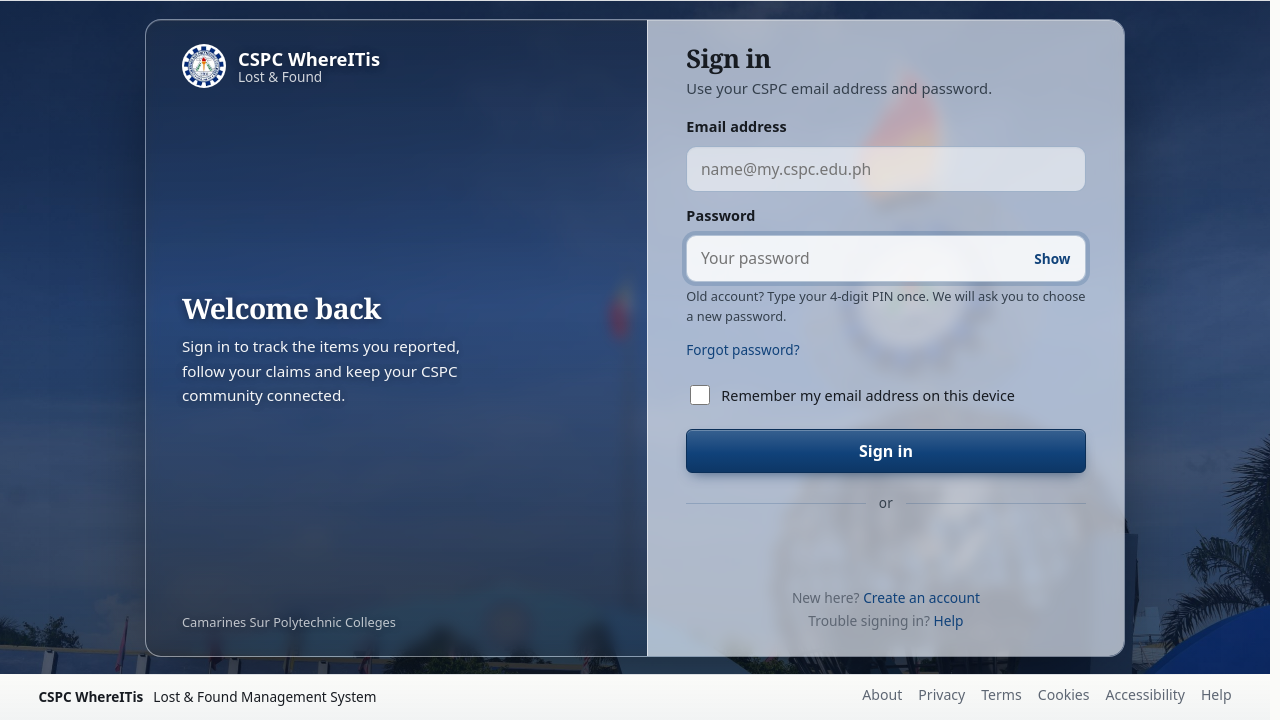
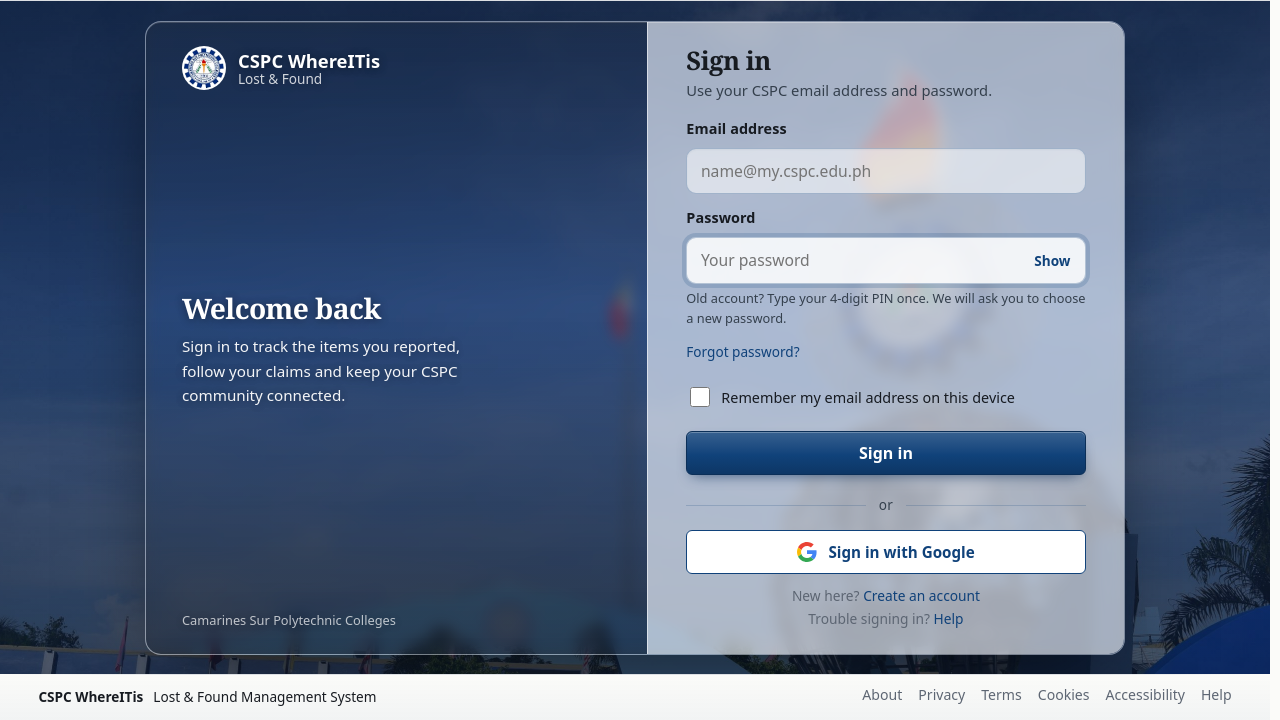
Before and after one commit to jusalipio-123/cspc-whereitis, a Node server app: page /sign-in in a window 1280 px wide. Shown: the part 80-800 px from the top of the page. Run offline with Node 20, Linux system fonts and the light colour scheme; some libraries are stand-ins or nearby versions.

Commit message:
Style Google button with site colors

```diff
--- a/public/css/style.css
+++ b/public/css/style.css
@@ -599,21 +599,23 @@ main > .container > section:last-child { margin-bottom: 0; }
 :root[data-theme="dark"] .auth-google__divider { color: var(--muted); }
 :root[data-theme="dark"] .auth-google__divider::before,
 :root[data-theme="dark"] .auth-google__divider::after { background: rgba(255, 255, 255, .18); }
-.auth-google-custom { width: 100%; min-height: 48px; display: flex; align-items: center; justify-content: center; gap: .75rem;
-  background: #fff; color: #1f2937; border: 1px solid #dadce0; border-radius: 8px;
+.auth-google-custom { position: relative; width: 100%; height: 44px; display: flex; align-items: center; justify-content: center; gap: .7rem;
+  background: var(--card); color: var(--brand); border: 1.5px solid var(--brand); border-radius: var(--radius);
   font: inherit; font-weight: 600; font-size: .95rem; cursor: pointer; text-decoration: none;
-  box-shadow: 0 1px 2px rgba(0, 0, 0, .06); transition: background .16s ease, box-shadow .16s ease, transform .16s ease; }
-.auth-google-custom:hover { background: #f7f8fa; box-shadow: 0 3px 10px rgba(0, 0, 0, .12); transform: translateY(-1px); }
-.auth-google-custom:focus-visible { outline: 2px solid var(--brand); outline-offset: 3px; }
+  transition: background .16s ease, color .16s ease, border-color .16s ease, box-shadow .16s ease; }
+/* Same hover whether the real link or the invisible Google button on top is hovered. */
+.auth-google-custom:hover, .auth-google__wrap:hover .auth-google-custom {
+  background: var(--brand-050); color: var(--brand-600); border-color: var(--brand-600); box-shadow: 0 2px 8px rgba(16, 66, 122, .18); }
+.auth-google-custom:focus-visible, .auth-google__wrap:focus-within .auth-google-custom { outline: 3px solid var(--accent); outline-offset: 2px; }
 .auth-google-custom__icon { width: 20px; height: 20px; display: inline-flex; flex: none; }
 .auth-google-custom__icon svg { width: 100%; height: 100%; }
-:root[data-theme="dark"] .auth-google-custom { background: rgba(255, 255, 255, .08); color: #e8edf4;
-  border-color: rgba(255, 255, 255, .22); box-shadow: none; }
-:root[data-theme="dark"] .auth-google-custom:hover { background: rgba(255, 255, 255, .14); }
 @media (prefers-reduced-motion: reduce) { .auth-google-custom { transition: none; } }
-/* Official Google Identity Services button mount. */
-.auth-google__button { width: 100%; min-height: 48px; display: flex; align-items: center; justify-content: center; }
-.auth-google__button > div { max-width: 100%; }
+/* Official Google Identity Services button: invisible, stretched over the branded button above. */
+.auth-google__wrap { position: relative; width: 100%; max-width: 400px; height: 44px; margin: 0 auto; }
+.auth-google__wrap .auth-google-custom { pointer-events: none; }
+.auth-google__button { display: block; }
+.auth-google__overlay { position: absolute; inset: 0; z-index: 2; opacity: .001; overflow: hidden; cursor: pointer; }
+.auth-google__overlay > div { transform: scaleY(1.1); transform-origin: 0 0; }   /* Google's button is 40px tall; this covers all 44px */
 .auth-google__error { color: #b42318; text-align: center; margin: 0; font-size: .85rem; }
 .auth-help { margin: var(--s-4) auto var(--s-2); font-size: .9rem; color: var(--muted); max-width: 420px; text-align: center; }
 .auth-back { margin: 0 auto; font-size: .9rem; text-align: center; }
--- a/views/partials/googleButton.ejs
+++ b/views/partials/googleButton.ejs
@@ -12,7 +12,22 @@
 
   <% if (_googleEnabled) { %>
     <!-- Real Google Identity Services button, rendered by /js/google-signin.js. -->
-    <div id="google-btn" class="auth-google__button" data-next="<%= _googleNext %>" data-mode="<%= _googleMode %>"></div>
+    <!-- The visible button is drawn in the site's colours. Google's official button sits on top of it,
+         invisible, so a click opens Google's real account picker (Google does not allow recolouring its own). -->
+    <div class="auth-google__wrap">
+      <div class="auth-google-custom" aria-hidden="true">
+        <span class="auth-google-custom__icon">
+          <svg viewBox="0 0 48 48" focusable="false">
+            <path fill="#EA4335" d="M24 9.5c3.54 0 6.71 1.22 9.21 3.6l6.85-6.85C35.9 2.38 30.47 0 24 0 14.62 0 6.51 5.38 2.56 13.22l7.98 6.19C12.43 13.72 17.74 9.5 24 9.5z"/>
+            <path fill="#4285F4" d="M46.98 24.55c0-1.57-.15-3.09-.38-4.55H24v9.02h12.94c-.58 2.96-2.26 5.48-4.78 7.18l7.73 6c4.51-4.18 7.09-10.36 7.09-17.65z"/>
+            <path fill="#FBBC05" d="M10.53 28.59c-.48-1.45-.76-2.99-.76-4.59s.27-3.14.76-4.59l-7.98-6.19C.92 16.46 0 20.12 0 24c0 3.88.92 7.54 2.56 10.78l7.97-6.19z"/>
+            <path fill="#34A853" d="M24 48c6.48 0 11.93-2.13 15.89-5.81l-7.73-6c-2.15 1.45-4.92 2.3-8.16 2.3-6.26 0-11.57-4.22-13.47-9.91l-7.98 6.19C6.51 42.62 14.62 48 24 48z"/>
+          </svg>
+        </span>
+        <span><%= _googleLabel %></span>
+      </div>
+      <div id="google-btn" class="auth-google__button auth-google__overlay" data-next="<%= _googleNext %>" data-mode="<%= _googleMode %>"></div>
+    </div>
   <% } else { %>
     <!-- No Client ID configured: behave like Back2You's shortcut — open Google
          in a new tab. It never pretends to sign the user into WhereITis. -->
```
